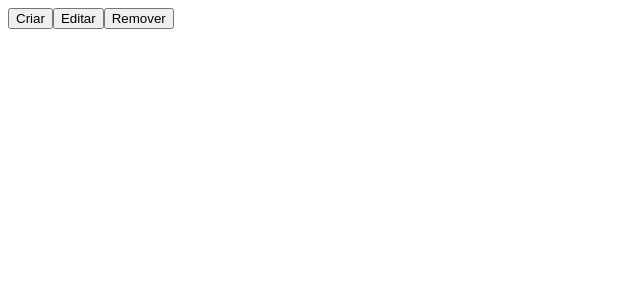
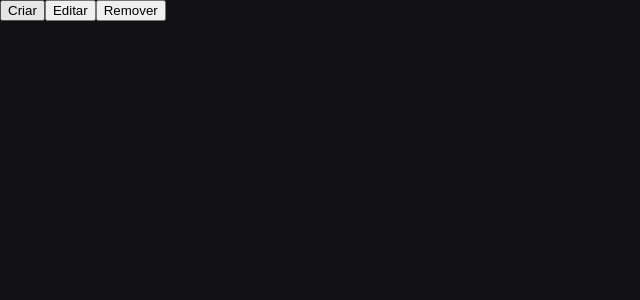
Before and after one commit to iuuleoo/react, a React app: page / in a window 1280 px wide. Shown: the top 300 px of the page, without its empty margins (0-640 px from the left). Built offline with nearby package versions, Linux system fonts and the light colour scheme; the HTML template or start-up script is replaced by a standard one.

Commit message:
CSS Global

```diff
--- a/src/App.tsx
+++ b/src/App.tsx
@@ -1,8 +1,12 @@
+import "./global.css"
+
 import { Button } from "./components/button"
+
+import "./styles.css"
 
 export function App(){
   return (
-  <div>
+  <div className="container">
     <Button name="Criar" onClick={() => alert("Criar")} />
     <Button name="Editar"/>
     <Button name="Remover"/>
--- /dev/null
+++ b/src/global.css
@@ -0,0 +1,8 @@
+* {
+  margin: 0;
+  padding 0;
+}
+
+body {
+  background-color: #121214;
+}
--- /dev/null
+++ b/src/styles.css
@@ -0,0 +1,4 @@
+.container {
+  width: 100%;
+  height: 100vh;
+}
```
